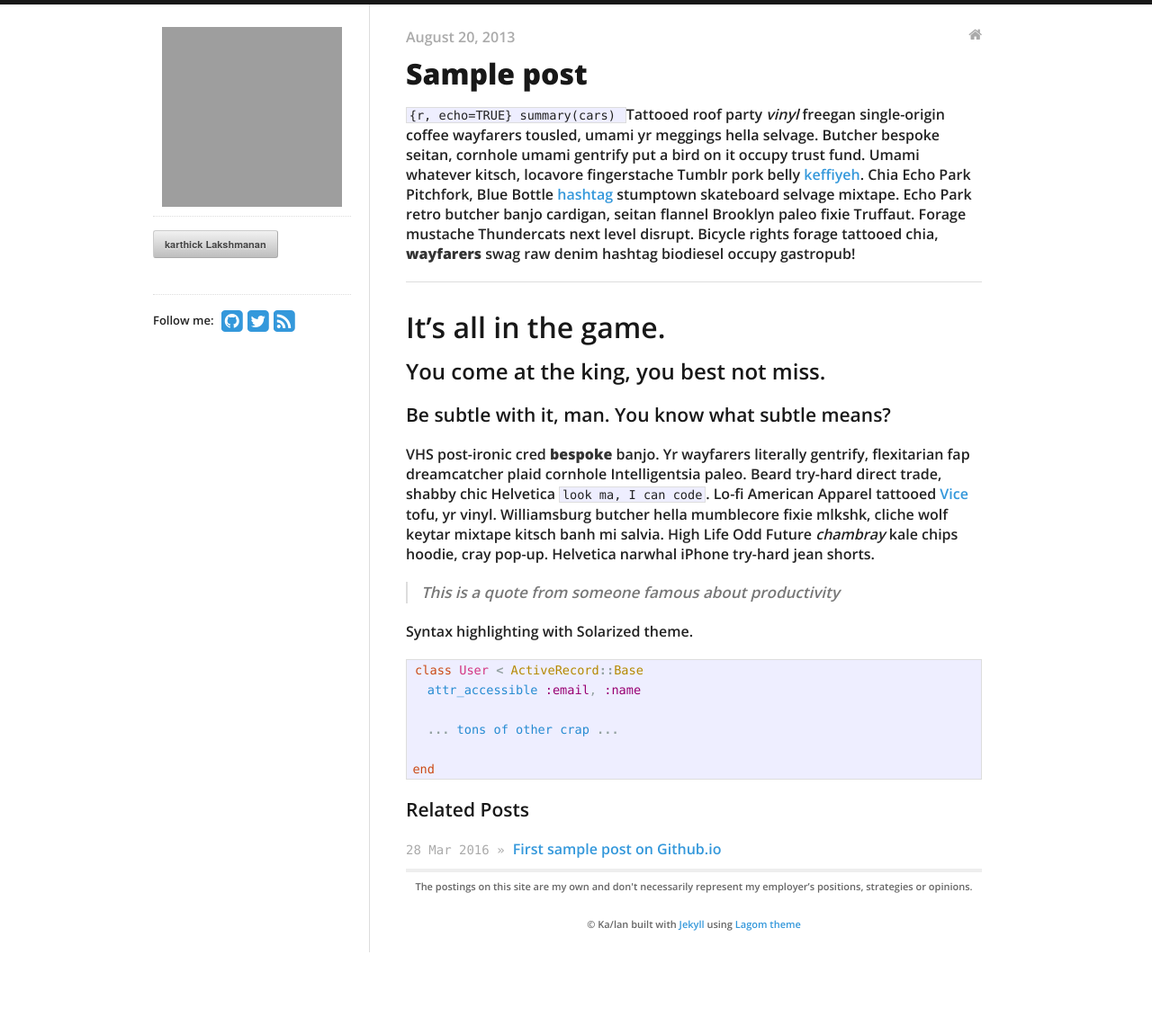
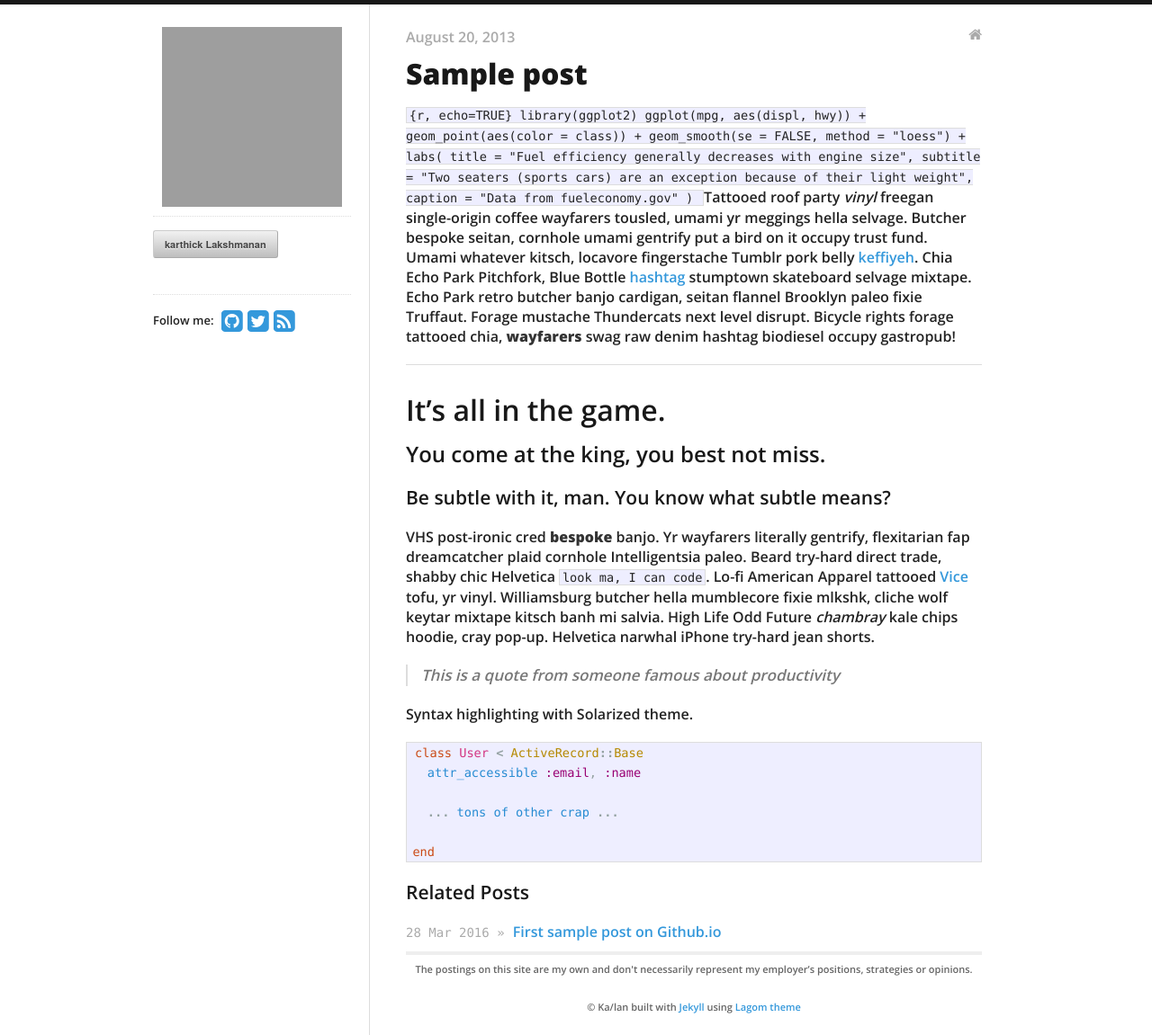
Before and after one commit to itskarthicklakshmanan/karthicklaksman.github.io, a Jekyll site: the page built from _posts/2013-08-20-sample-post.md, in a window 1280 px wide. Shown: the whole page at 90% size. Built offline with Jekyll 4.4.1, drawn with Linux system fonts in a browser that asks for light colours; nearby versions of some CDN libraries; before the commit the page ends 1059 px from its top, so only the background shows below that; grey boxes are pictures that could not be loaded.

Commit message:
Update 2013-08-20-sample-post.md

````diff
--- a/_posts/2013-08-20-sample-post.md
+++ b/_posts/2013-08-20-sample-post.md
@@ -6,7 +6,15 @@ categories:
 ---
 
 ```{r, echo=TRUE}
-summary(cars)
+library(ggplot2)
+ggplot(mpg, aes(displ, hwy)) +
+  geom_point(aes(color = class)) +
+  geom_smooth(se = FALSE, method = "loess") +
+  labs(
+    title = "Fuel efficiency generally decreases with engine size",
+    subtitle = "Two seaters (sports cars) are an exception because of their light weight",
+    caption = "Data from fueleconomy.gov"
+  )
 ```
 Tattooed roof party *vinyl* freegan single-origin coffee wayfarers tousled, umami yr
 meggings hella selvage. Butcher bespoke seitan, cornhole umami gentrify put a bird
````
